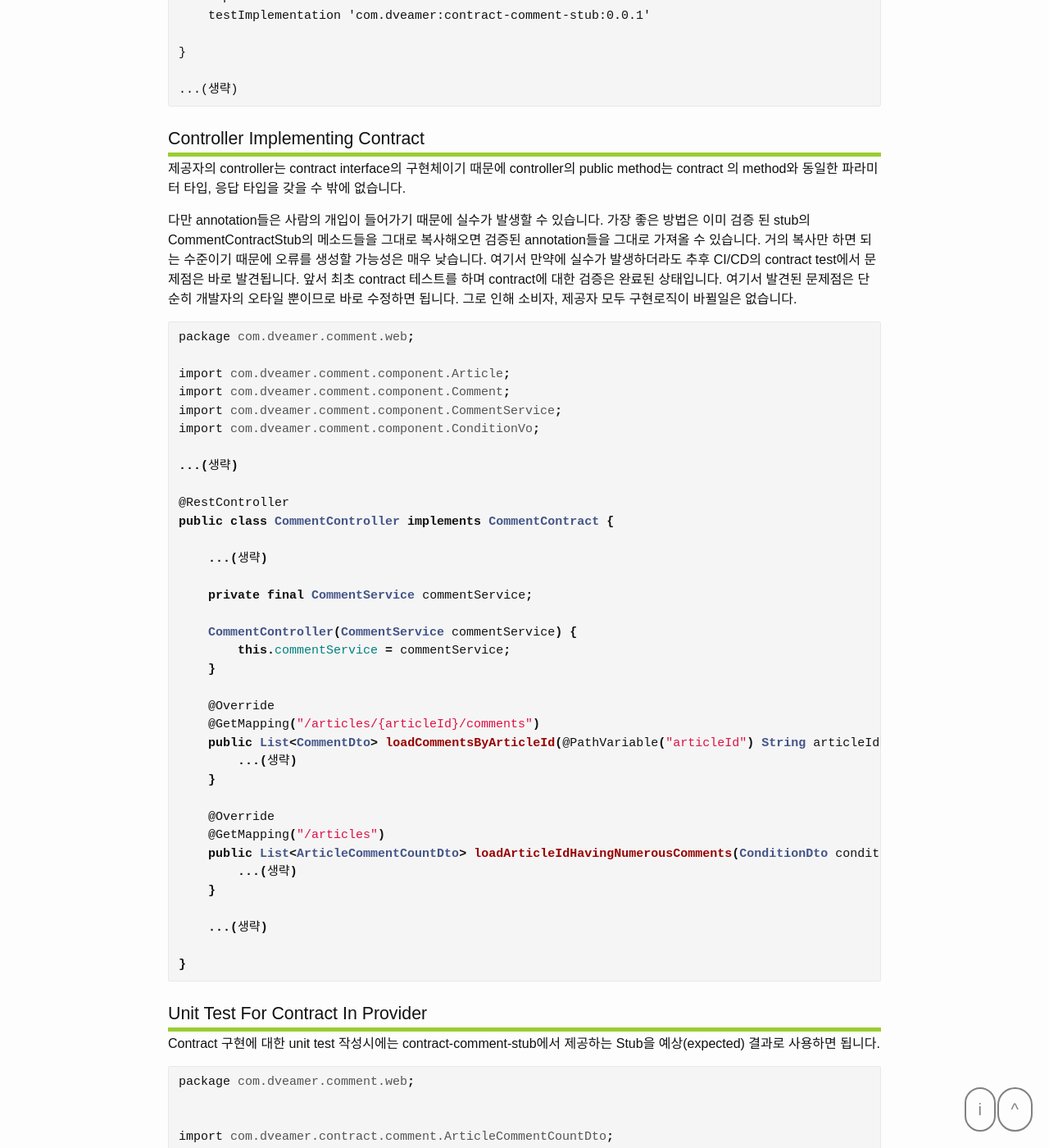
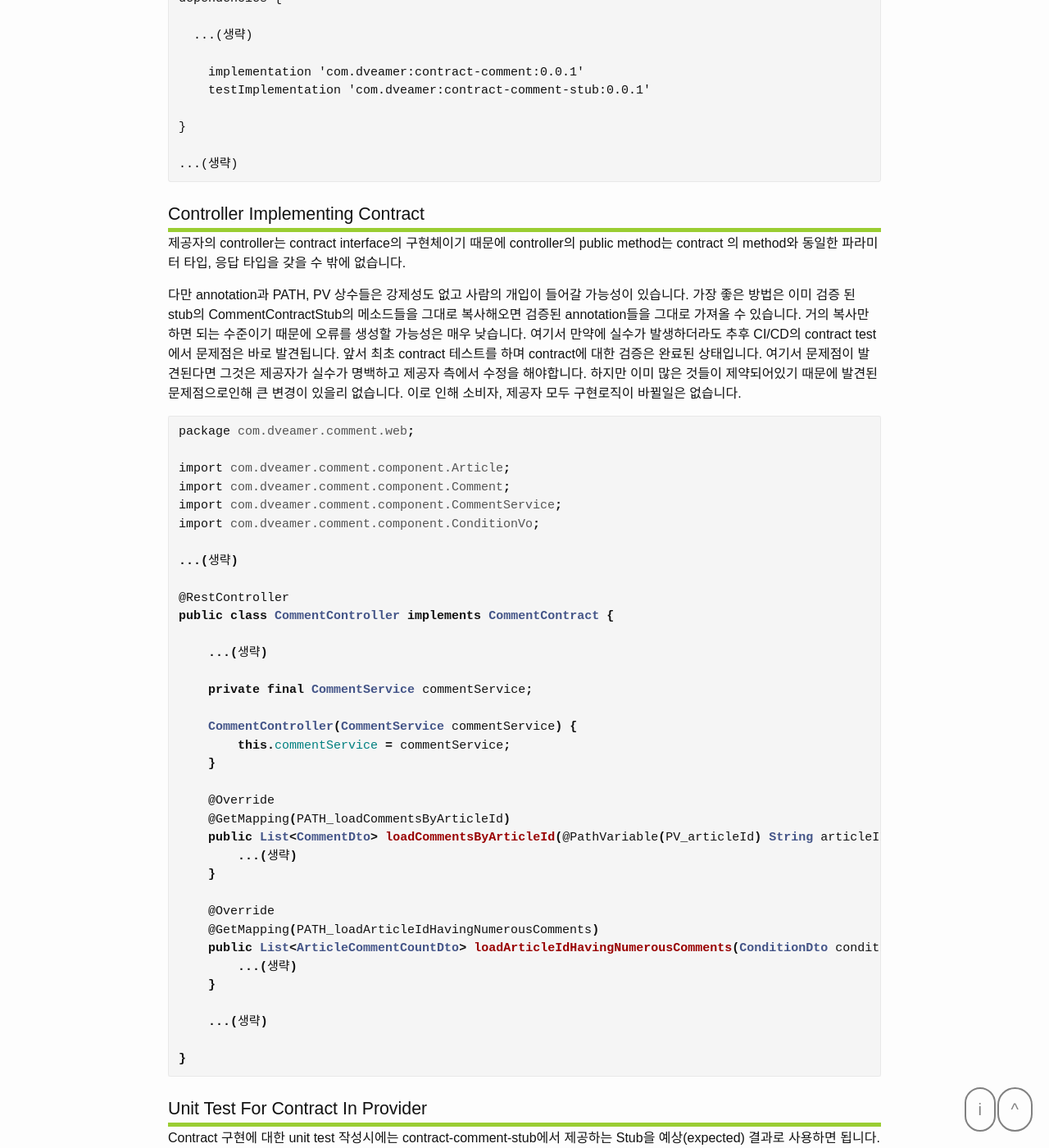
Before and after one commit to dveamer/dveamer.github.io, a Jekyll site: the page built from _posts/BackEnd/2020-05-18-JavaContractInterface.md, in a window 1280 px wide and 1400 px high, scrolled down 17201 px. Shown: the whole window at 82% size. Built offline with Jekyll 4.4.1, drawn with Linux system fonts in a browser that asks for light colours; some of the changed text lies outside the part shown.

Commit message:
homepage

````diff
--- a/_posts/BackEnd/2020-05-18-JavaContractInterface.md
+++ b/_posts/BackEnd/2020-05-18-JavaContractInterface.md
@@ -1,8 +1,8 @@
 ---
 layout: post
-title: "Java Interface Contract : MSA Contract Test에 대한 개선방안"
+title: "Contract Test 없이 MSA 도전 : Contract Interface"
 date: 2020-05-18 00:00:00
-lastmod: 2020-06-10 00:00:00
+lastmod: 2020-06-11 00:00:00
 categories: BackEnd
 tags: BackEnd Spring MSA
 ---
@@ -16,6 +16,7 @@
 
 이 글에서 사용되는 샘플코드는 [https://github.com/dveamer/contract](https://github.com/dveamer/contract)에서 확인하실 수 있습니다.
 빌드 툴을 Maven 과 Gradle 두가지 준비했습니다. 원하시는 것을 사용하시면 됩니다. 제가 테스트시 사용한 빌드 툴 버전은 다음과 같습니다.
+
   * Gradle : 5.6.4
   * Apache Maven : 3.6.0
 
@@ -134,10 +135,14 @@
         , contextId = "${api.contract.commentClient.contextId}")
 public interface CommentContract {
 
-    @GetMapping(path="/articles/{articleId}/comments")
-    List<CommentDto> loadCommentsByArticleId(@PathVariable("articleId") String articleId);
+    String PV_articleId = "articleId";
 
-    @GetMapping(path="/articles")
+    String URI_loadCommentsByArticleId = "/articles/{articleId}/comments";
+    @GetMapping(path= URI_loadCommentsByArticleId)
+    List<CommentDto> loadCommentsByArticleId(@PathVariable(PV_articleId) String articleId);
+
+    String URI_loadArticleIdHavingNumerousComments = "/articles";
+    @GetMapping(path= URI_loadArticleIdHavingNumerousComments)
     List<ArticleCommentCountDto> loadArticleIdHavingNumerousComments(@SpringQueryMap ConditionDto conditionDto);
 
 }
@@ -145,6 +150,7 @@
 
 소비자가 Java call을 통해 호출 할수 있는 순수한 Java interface입니다.
 CommentDto, ArticleCommentCountDto 같은 DTO(Data Tracnfer Object)도 보입니다. DTO도 contract-comment jar에 포함되기 때문에 소비자, 제공자 모두 DTO를 새로 만들 필요 없으며 둘 사이의 DTO 불일치는 발생할 수 없습니다.
+
 
 OpenFeign annotation들이 어떻게 활용 되는지는 추후에 다시 다루게 됩니다. OpenFeign에 대해 처음들어보셨다면 [부록 - OpenFeign 간략설명](# OpenFeign 간략설명)을 참고해주시기 바랍니다.
 특이한 점으로 ```@SpringQueryMap``` 이라는 OpenFeign에서 제공하는 annotation이 loadArticleIdHavingNumerousComments의 conditionDto 파라미터에 적용됐습니다.
@@ -198,7 +204,7 @@
 
 dependencies {
 
-  ...(생략)
+    ...(생략)
 
     implementation 'com.dveamer:contract-comment:0.0.1'
 }
@@ -227,8 +233,8 @@
 public class CommentContractStub implements CommentContract {
 
     @Override
-    @GetMapping(path="/articles/{articleId}/comments")
-    public List<CommentDto> loadCommentsByArticleId(@PathVariable("articleId") String articleId) {
+    @GetMapping(path=PATH_loadCommentsByArticleId)
+    public List<CommentDto> loadCommentsByArticleId(@PathVariable(PV_articleId) String articleId) {
         if(articleId.equals(ArticleFixture.articleId1())) {
             return CommentFixture.commentList1();
         }
@@ -237,7 +243,7 @@
     }
 
     @Override
-    @GetMapping(path="/articles")
+    @GetMapping(path=PATH_loadArticleIdHavingNumerousComments)
     public List<ArticleCommentCountDto> loadArticleIdHavingNumerousComments(ConditionDto conditionDto) {
         return ArticleCommentCountFixture.articleCommentCountList(conditionDto.getBiggerThan(), conditionDto.getBeforeDays());
     }
@@ -338,7 +344,7 @@
 소비자가 unit test에서 contract의 mock으로 stub을 사용하고
 제공자가 unit test에서 contract의 예상응답(expeted value)로 stub을 사용한다면
 
-```stub 데이터``` = ```소비자 unit test의 stub``` = ```contract test의 예상응답``` = ```HTTP call에 의한 실제응답``` = '''제공자 unit test의 예상응답``` 이 성립하게 됩니다.
+```stub 데이터``` == ```소비자 unit test의 stub``` == ```contract test의 예상응답``` == ```HTTP call에 의한 실제응답``` == ```제공자 unit test의 예상응답``` 이 성립하게 됩니다.
 이를 통해 소비자와 제공자가 동일한 테스트 데이터로 개발해 나감을 확신할 수 있습니다.
 
 컴파일 단계에서 HTTP spec에 대한 검증가능해졌다면 unit test 단계에서 테스트 데이터에 대한 검증 가능해진다고 보시면 됩니다.
@@ -451,9 +457,9 @@
 
 dependencies {
 
-  ...(생략)
+    ...(생략)
 
-    implementation 'org.springframework.cloud:spring-cloud-starter-openfeign'
+	  implementation 'org.springframework.cloud:spring-cloud-starter-openfeign'
     implementation 'com.dveamer:contract-comment:0.0.1'
     testImplementation 'com.dveamer:contract-comment-stub:0.0.1'
 
@@ -634,7 +640,7 @@
 
 제공자의 controller는 contract interface의 구현체이기 때문에 controller의 public method는 contract 의 method와 동일한 파라미터 타입, 응답 타입을 갖을 수 밖에 없습니다.
 
-다만 annotation들은 사람의 개입이 들어가기 때문에 실수가 발생할 수 있습니다. 가장 좋은 방법은 이미 검증 된 stub의 CommentContractStub의 메소드들을 그대로 복사해오면 검증된 annotation들을 그대로 가져올 수 있습니다. 거의 복사만 하면 되는 수준이기 때문에 오류를 생성할 가능성은 매우 낮습니다. 여기서 만약에 실수가 발생하더라도 추후 CI/CD의 contract test에서 문제점은 바로 발견됩니다. 앞서 최초 contract 테스트를 하며 contract에 대한 검증은 완료된 상태입니다. 여기서 발견된 문제점은 단순히 개발자의 오타일 뿐이므로 바로 수정하면 됩니다. 그로 인해 소비자, 제공자 모두 구현로직이 바뀔일은 없습니다.
+다만 annotation과 PATH, PV 상수들은 강제성도 없고 사람의 개입이 들어갈 가능성이 있습니다. 가장 좋은 방법은 이미 검증 된 stub의 CommentContractStub의 메소드들을 그대로 복사해오면 검증된 annotation들을 그대로 가져올 수 있습니다. 거의 복사만 하면 되는 수준이기 때문에 오류를 생성할 가능성은 매우 낮습니다. 여기서 만약에 실수가 발생하더라도 추후 CI/CD의 contract test에서 문제점은 바로 발견됩니다. 앞서 최초 contract 테스트를 하며 contract에 대한 검증은 완료된 상태입니다. 여기서 문제점이 발견된다면 그것은 제공자가 실수가 명백하고 제공자 측에서 수정을 해야합니다. 하지만 이미 많은 것들이 제약되어있기 때문에 발견된 문제점으로인해 큰 변경이 있을리 없습니다. 이로 인해 소비자, 제공자 모두 구현로직이 바뀔일은 없습니다.
 
 ~~~java
 package com.dveamer.comment.web;
@@ -658,13 +664,13 @@
     }
 
     @Override
-    @GetMapping("/articles/{articleId}/comments")
-    public List<CommentDto> loadCommentsByArticleId(@PathVariable("articleId") String articleId) {
+    @GetMapping(PATH_loadCommentsByArticleId)
+    public List<CommentDto> loadCommentsByArticleId(@PathVariable(PV_articleId) String articleId) {
         ...(생략)
     }
 
     @Override
-    @GetMapping("/articles")
+    @GetMapping(PATH_loadArticleIdHavingNumerousComments)
     public List<ArticleCommentCountDto> loadArticleIdHavingNumerousComments(ConditionDto conditionDto) {
         ...(생략)
     }
@@ -708,7 +715,7 @@
     @Test
     public void loadCommentsByArticleId_success() throws Exception {
         List<CommentDto> expectedCommentDtoList = new CommentContractStub().loadCommentsByArticleId(ArticleFixture.articleId1());
-        mockMvc.perform(get("/articles/{articleId}/comments", ArticleFixture.articleId1()))
+        mockMvc.perform(get(CommentContract.PATH_loadCommentsByArticleId, ArticleFixture.articleId1()))
                 .andExpect(status().isOk())
                 .andExpect(content().contentType(MediaType.APPLICATION_JSON))
                 .andExpect(content().string(JsonConverterUtil.toJson(expectedCommentDtoList)));
@@ -720,7 +727,7 @@
     public void loadArticleIdHavingNumerousComments_success() throws Exception {
         ConditionDto condition = ConditionFixture.conditionDto();
         List<ArticleCommentCountDto> expectedArticleCommentCountDtoList = new CommentContractStub().loadArticleIdHavingNumerousComments(condition);
-        mockMvc.perform(get("/articles")
+        mockMvc.perform(get(CommentContract.PATH_loadArticleIdHavingNumerousComments)
                             .queryParam("beforeDays", Integer.toString(condition.getBeforeDays()))
                             .queryParam("biggerThan", Integer.toString(condition.getBiggerThan())))
                 .andExpect(status().isOk())
@@ -744,9 +751,7 @@
 
 # 결론
 
-HTTP spec에 대한 피드백을 컴파일 단계에서 받고
-테스트 데이터에 대한 피드백을 유닛 테스트 단계에서 받을 수 있게 되어
-빨라진 피드백만큼 개발속도가 크게 향상 되었습니다.
+HTTP spec에 대한 피드백을 컴파일 단계에서 받고 테스트 데이터에 대한 피드백을 유닛 테스트 단계에서 받을 수 있게 되어 빨라진 피드백만큼 개발속도가 크게 향상 되었습니다.
 
 ![API_contract_15](/images/post_img/APIcontract/API_contract_15.png)
 
@@ -757,7 +762,7 @@
 기존에 지켜지면 좋고 지켜지지 않으면 어쩔도리 없는 "개발자 행동강령"과 같은 구두 정책으로 관리가 되었다면
 관리자가 contract 실제 코드에 대한 형상관리를 하기 때문에 코드에 정책으로 관리가 되어 더욱 확실하게 관리가 될 수 있습니다.
 
-잘 관리된다면 아래 이미지 처럼 왼쪽의 그 복잡하던 마이크로 서비스간의 연결관계를 오른쪽 처럼 단순하게 그려볼 수 있지 않을까 생각해봅니다.
+잘 관리된다면 아래 이미지 처럼   왼쪽의 그 복잡하던 마이크로 서비스간의 연결관계를 오른쪽 처럼 단순하게 그려볼 수 있지 않을까 생각해봅니다.
 
 ![API_contract_17](/images/post_img/APIcontract/API_contract_17.png)
 
````
Also changed, not shown: other parts of _posts/BackEnd/2020-05-18-JavaContractInterface.md (+3 -2 lines).
